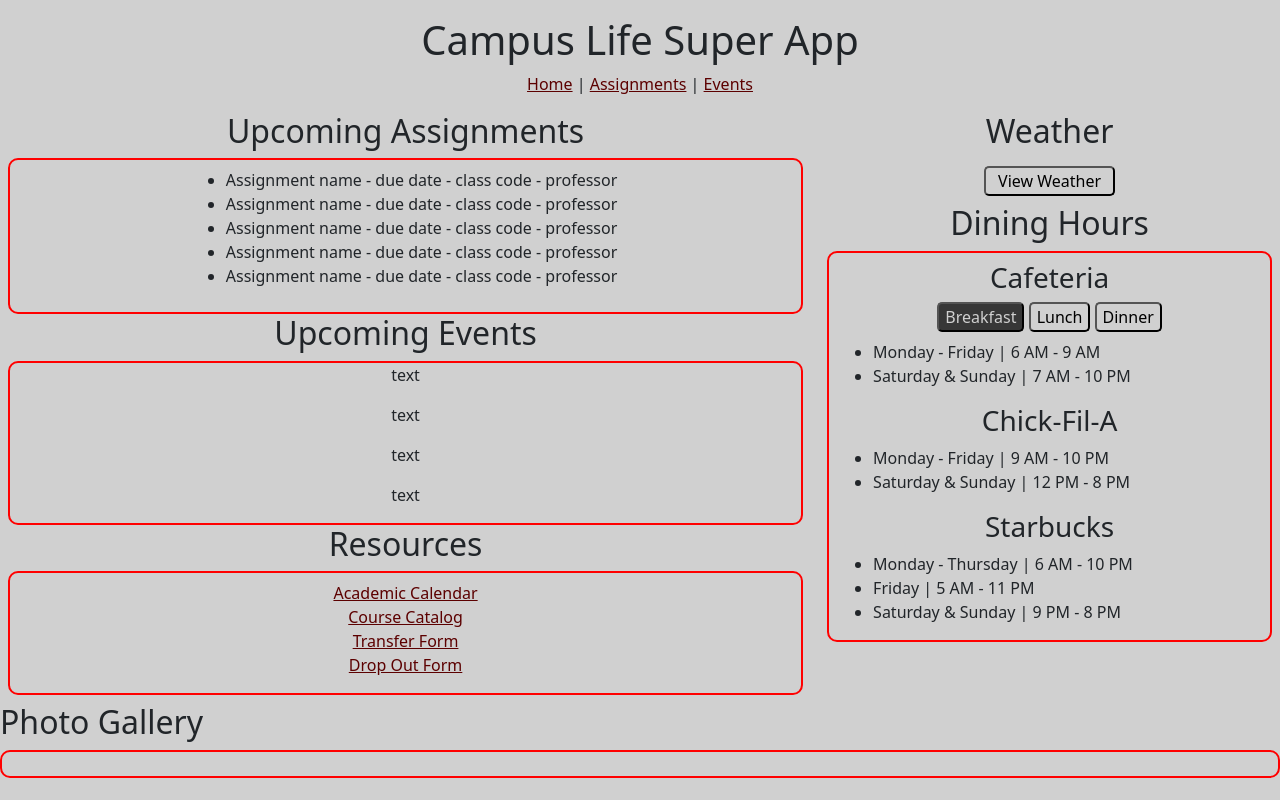
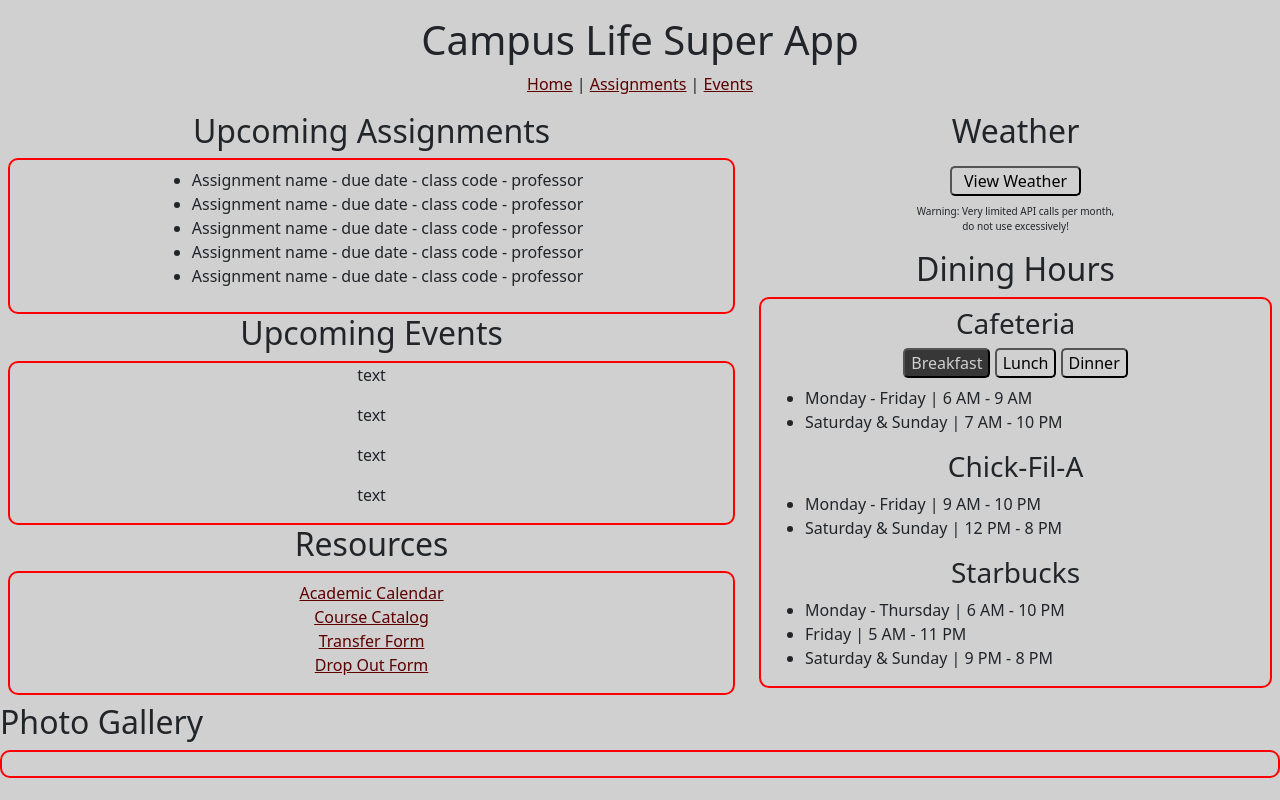
Before and after one commit to BrendonM81/campus-life-super-app, a plain HTML site: page index.html in a window 1280 px wide. Drawn offline with nearby package versions, Linux system fonts and the light colour scheme.

Commit message:
Added black border to buttons, added warning under API button

```diff
--- a/css/style.css
+++ b/css/style.css
@@ -6,6 +6,7 @@ div {
     border-radius: 10px;
 }
 button {
+    border-color: #000000;
     border-radius: 5px;
     background-color: #d0d0d0;
 }
@@ -38,3 +39,7 @@ a {
     display: flex;
     gap: 1.5em;
 }
+
+#warning {
+    font-size: 10px;
+}
--- a/index.html
+++ b/index.html
@@ -63,6 +63,7 @@
                     <button class="col-auto mb-2" id="weather-button">
                         View Weather
                     </button>
+                    <p id="warning">Warning: Very limited API calls per month,<br>do not use excessively!</p>
                     <h2>Dining Hours</h2>
                     <div>
                         <h3 class="mt-2">
```
